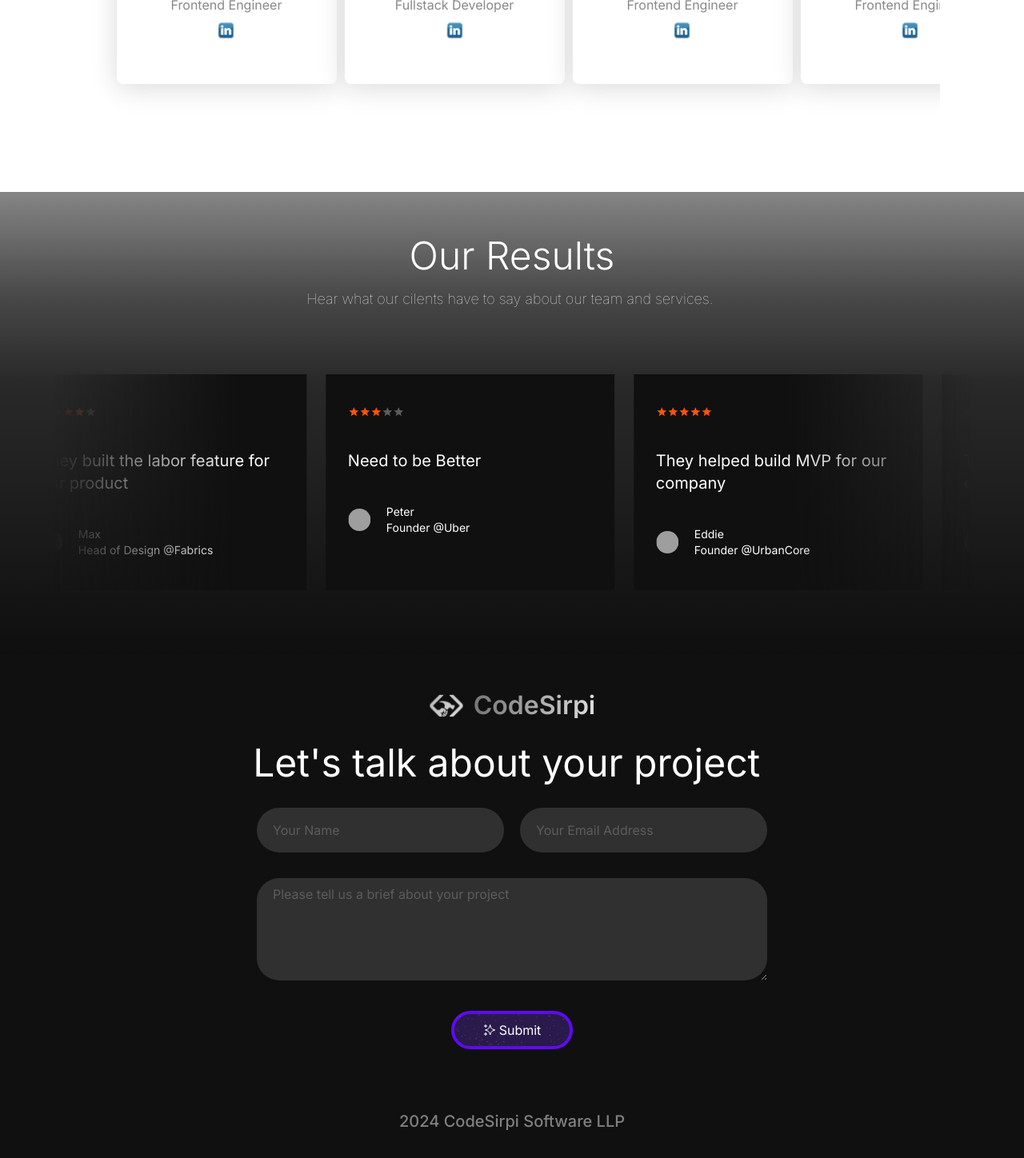
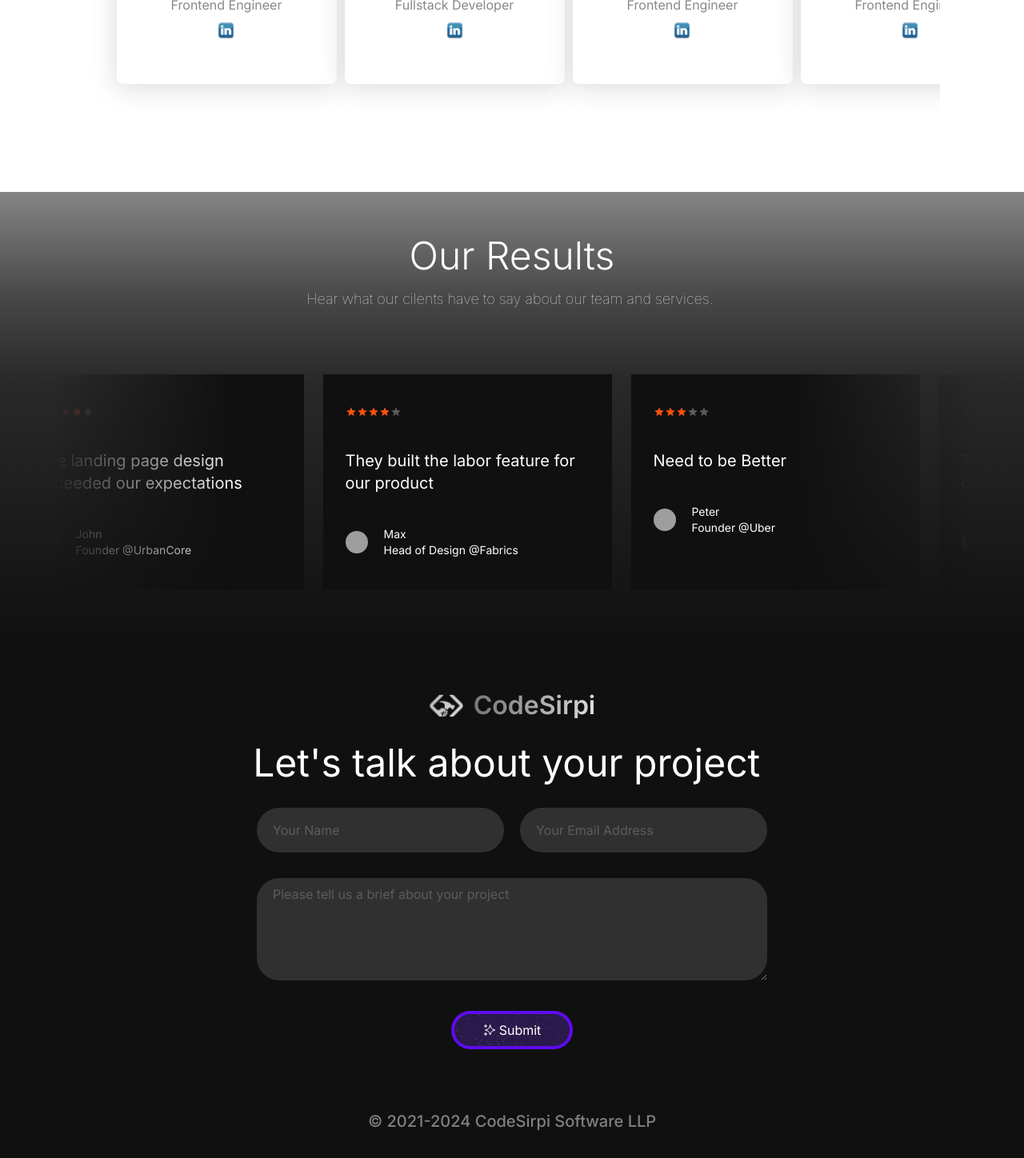
Before and after one commit to codesirpi/landing-site, a Next.js app: page / in a window 1280 px wide. Shown: the part 3616-5064 px from the top of the page at 80% size. Built offline with nearby package versions, Linux system fonts and the light colour scheme; grey boxes are pictures that could not be loaded.

Commit message:
review-comments fixed

```diff
--- a/app/components/contact-section/contact-section.tsx
+++ b/app/components/contact-section/contact-section.tsx
@@ -230,7 +230,7 @@ const ContactSection = () => {
         }}
         viewport={{ once: true }}
       >
-        2024 CodeSirpi Software LLP
+        &copy; 2021-2024 CodeSirpi Software LLP
       </motion.div>
     </div>
   );
--- a/app/components/reviews-section/testimonal.tsx
+++ b/app/components/reviews-section/testimonal.tsx
@@ -24,7 +24,7 @@ const Testimonal = ({ mockData }: { mockData: MockData[] }) => {
             x: "-100%",
           }}
           transition={{
-            duration: 12,
+            duration: 22,
             repeat: Infinity,
             repeatType: "loop",
             ease: "linear",
@@ -85,7 +85,7 @@ const Testimonal = ({ mockData }: { mockData: MockData[] }) => {
             x: "-100%",
           }}
           transition={{
-            duration: 12,
+            duration: 22,
             repeat: Infinity,
             repeatType: "loop",
             ease: "linear",
```
